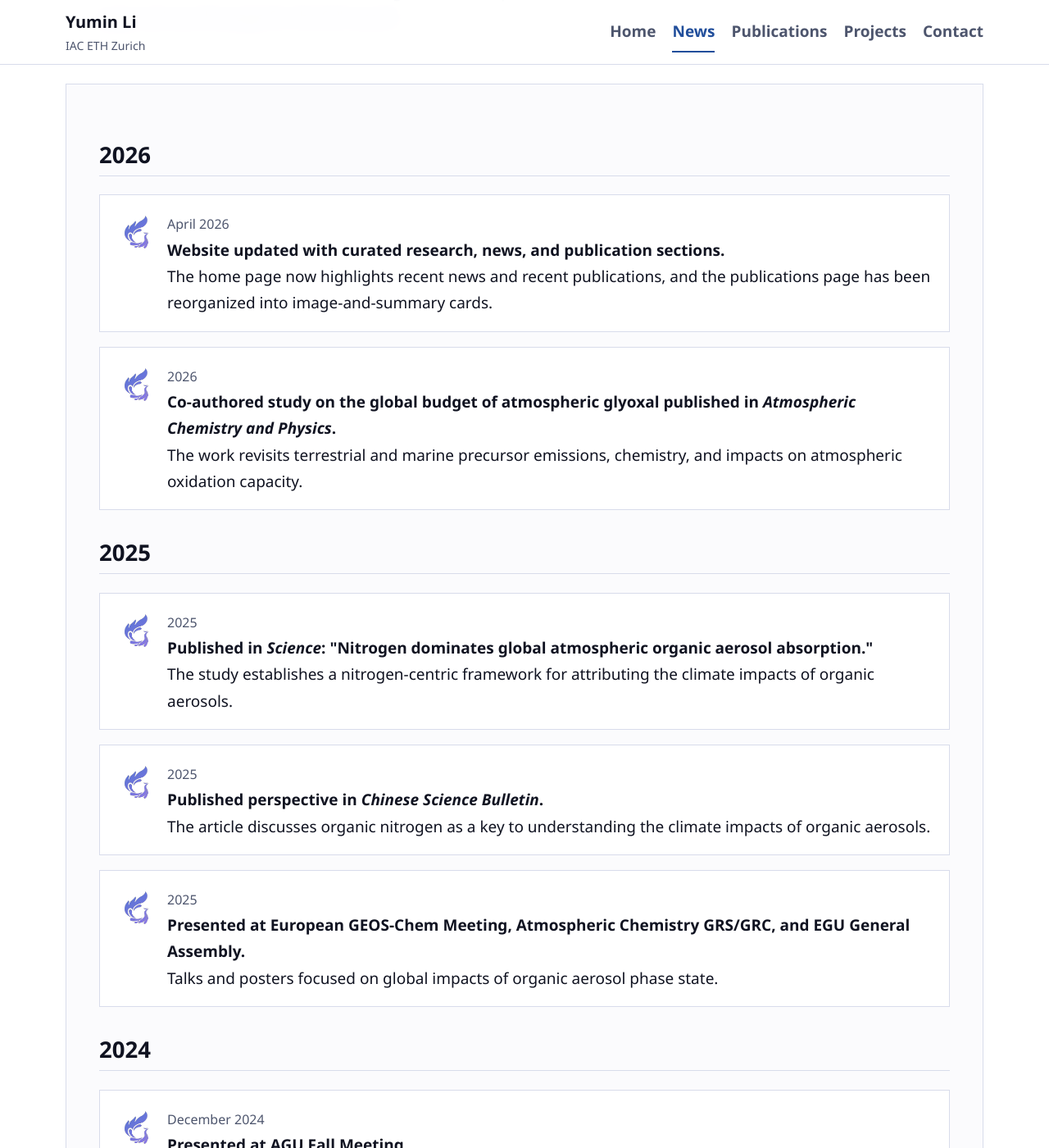
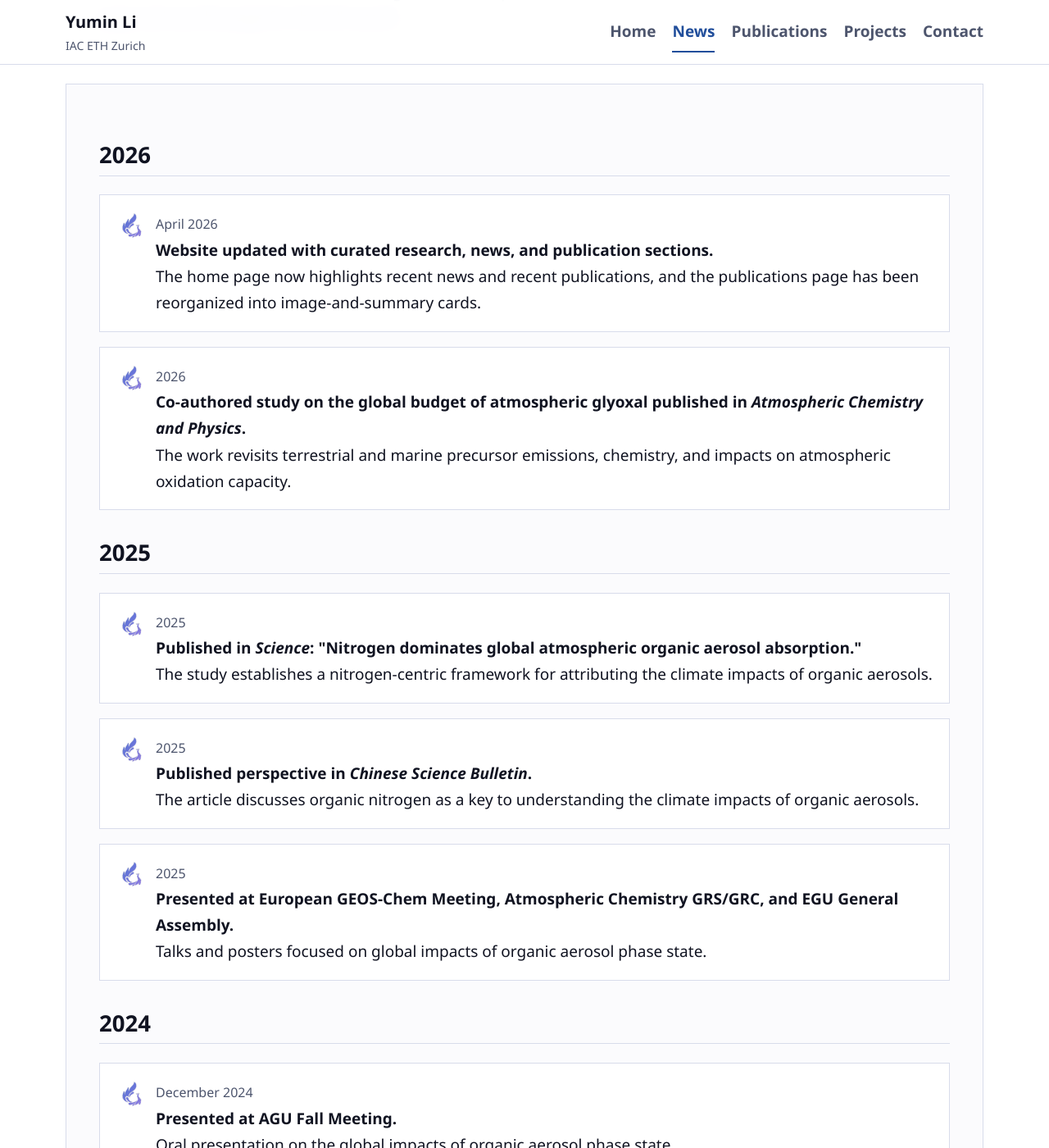
Before and after one commit to LianHeng-Li/Website, a Jekyll site: the page built from news/index.md, in a window 1280 px wide and 1400 px high, scrolled down 297 px. Shown: the whole window at 82% size. Built offline with Jekyll 4.4.1, drawn with Linux system fonts in a browser that asks for light colours.

Commit message:
Add files via upload

```diff
--- a/assets/css/style.css
+++ b/assets/css/style.css
@@ -392,11 +392,13 @@ a:hover {
 }
 
 .news-marker {
-  width: 50px;
-  height: 50px;
+  width: 36px;
+  height: 36px;
   margin-top: 0.12rem;
   object-fit: contain;
-  flex: 0 0 50px;
+  flex: 0 0 36px;
+  transform: rotate(-15deg);
+  transform-origin: center;
 }
 
 .news-date {
```
